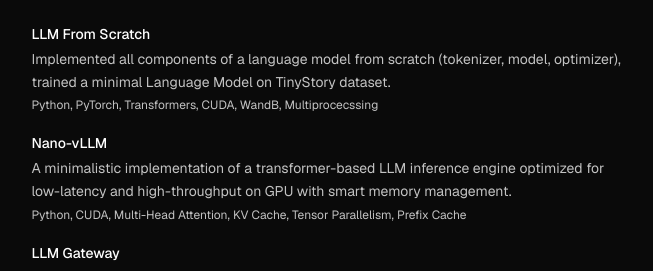
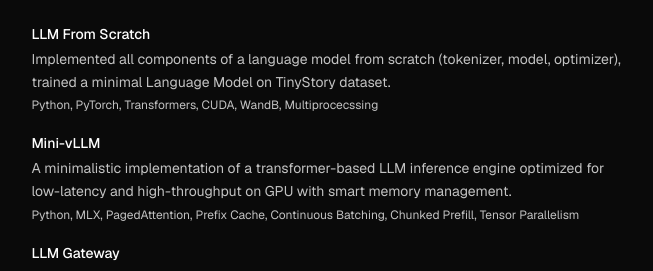
Before and after one commit to M4cr0Chen/terminal-portfolio, a Next.js app: page / in a window 1280 px wide. Shown: the part 801-1072 px from the top of the page, without its empty margins (331-984 px from the left). Built offline with nearby package versions, Linux system fonts and the light colour scheme.

Commit message:
update project

```diff
--- a/src/components/ProjectsSection.tsx
+++ b/src/components/ProjectsSection.tsx
@@ -12,10 +12,10 @@ const projects: Project[] = [
     tags: ["Python", "PyTorch", "Transformers", "CUDA", "WandB", "Multiprocecssing"],
   },
   {
-    title: "Nano-vLLM",
+    title: "Mini-vLLM",
     description:
       "A minimalistic implementation of a transformer-based LLM inference engine optimized for low-latency and high-throughput on GPU with smart memory management.",
-    tags: ["Python", "CUDA", "Multi-Head Attention", "KV Cache", "Tensor Parallelism", "Prefix Cache"],
+    tags: ["Python", "MLX", "PagedAttention", "Prefix Cache", "Continuous Batching", "Chunked Prefill", "Tensor Parallelism"],
   },
   {
     title: "LLM Gateway",
```
